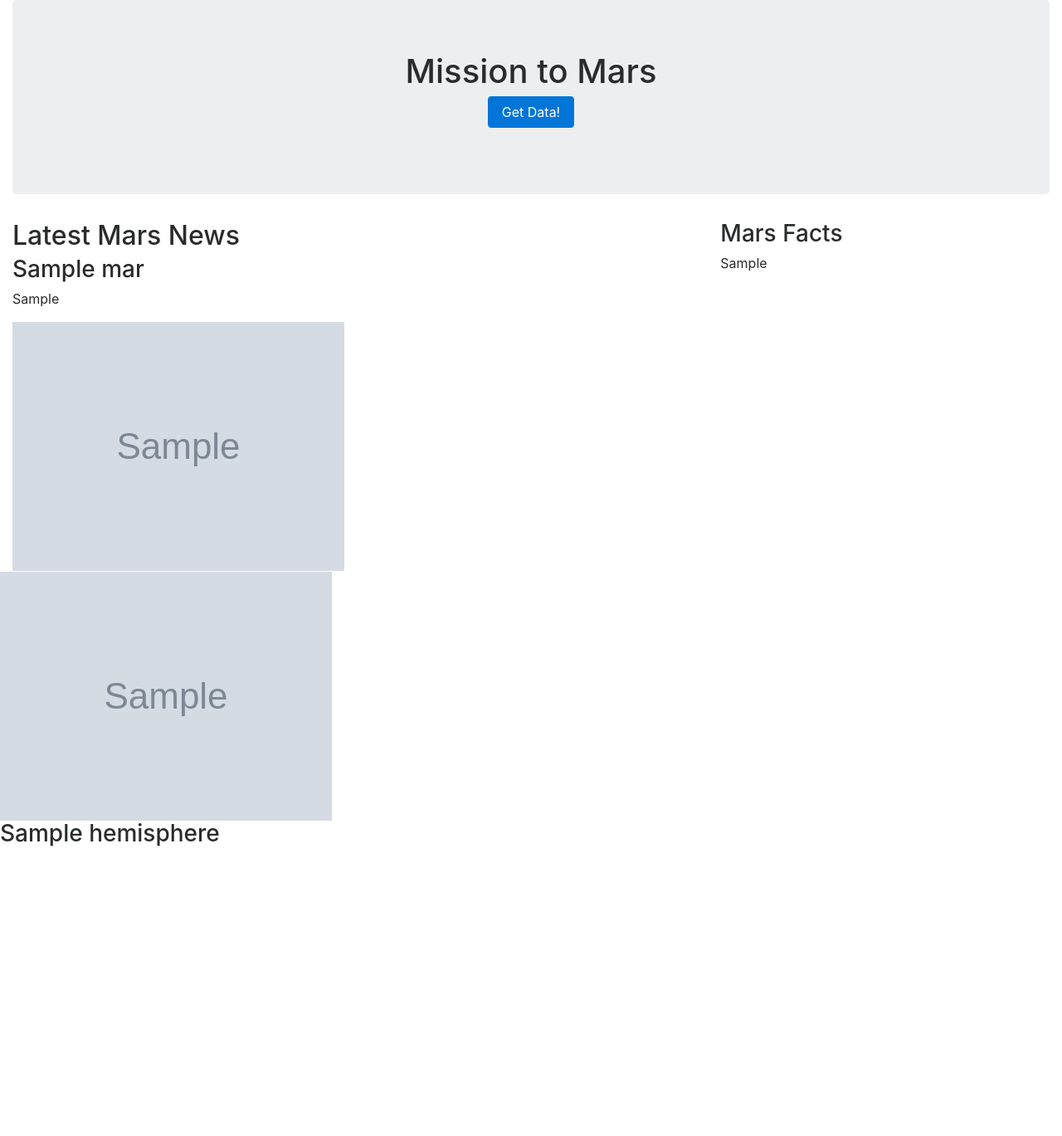
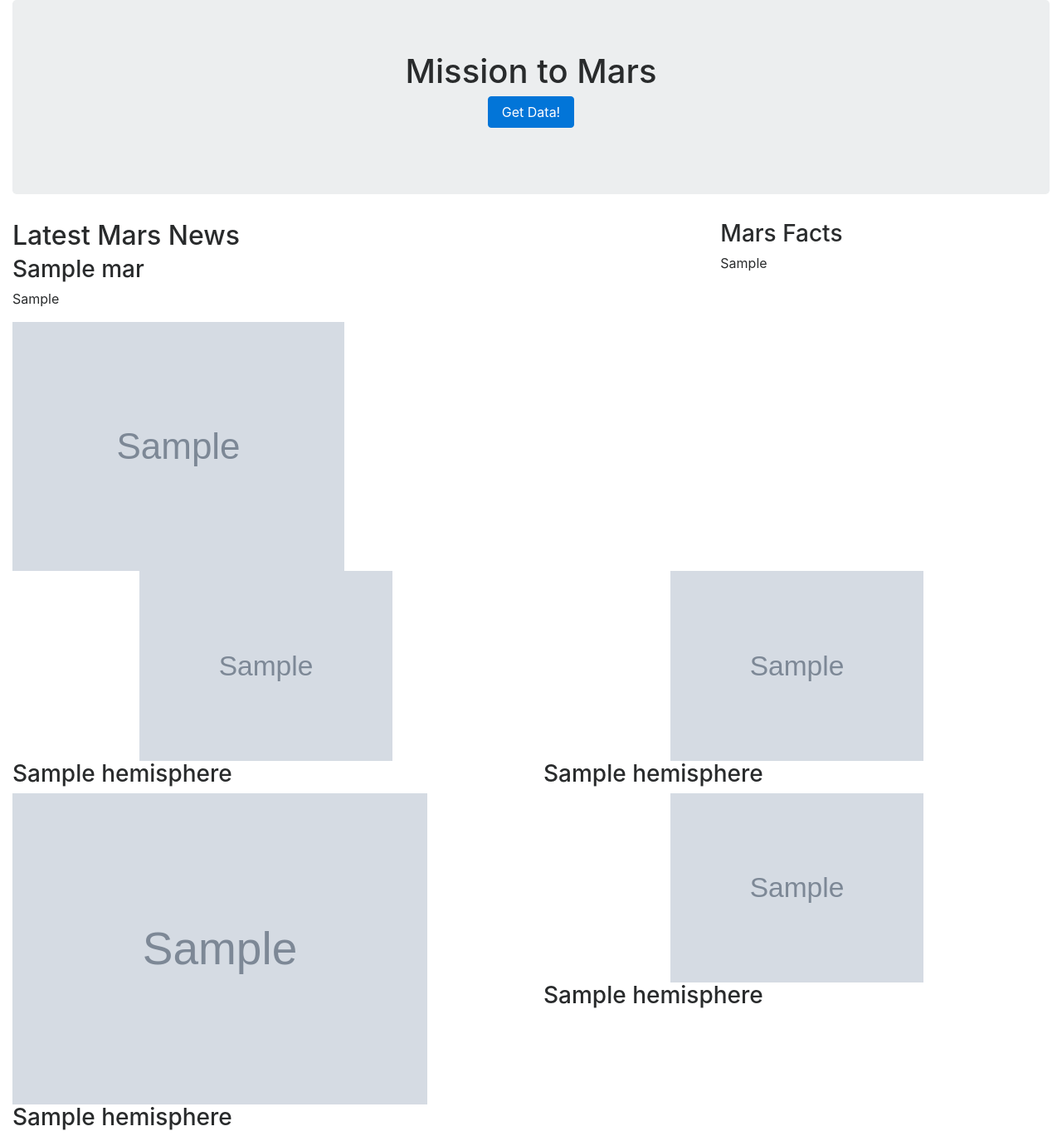
Before and after one commit to ehislope/web-scraping-challenge, a Flask app: page / in a window 1280 px wide. Shown: the whole page at 83% size. Before the commit the page ends 1020 px from the top, so only its background shows below. Run offline with Flask 2, Linux system fonts and the light colour scheme; grey boxes marked "Sample" are stand-in pictures; a database or web service that is not in the repository returns one stand-in record (values such as "Sample title"); some libraries are stand-ins or nearby versions.

Commit message:
updating files and starting read me

```diff
--- a/scrape_mars.py
+++ b/scrape_mars.py
@@ -40,7 +40,7 @@ def scrape_info():
         image_url = link.get("href")
         featured_image_url = url+image_url
 
-    mars_info["featured_image_url"]=featured_image_url
+    mars_info["featured_image"]=featured_image_url
 
     #got to spacefacts/mars to get mars facts table
     url = "https://space-facts.com/mars/"
--- a/static/css/style.css
+++ b/static/css/style.css
@@ -1 +1,11 @@
-# Empty CSS file for your own CSS
+.mySelector {
+    width: 100%;
+    height: auto;
+}
+
+.center {
+    display: block;
+    margin-left: auto;
+    margin-right: auto;
+    width: 50%;
+  }
--- a/templates/index.html
+++ b/templates/index.html
@@ -42,7 +42,7 @@
 					<p>
 						{{ mars.news_paragraph }}
 					</p>
-					<img src="{{ mars.featured_image_url }}" alt="JPL Featured Image"/>
+					<img src={{ mars.featured_image }} alt="JPL Featured Image"/>
 				</div>
 				<div class="col-md-4">
 					<h3>Mars Facts</h3>
@@ -52,23 +52,26 @@
 				</div>
 			</div>
 			<div class="row">
-				<div class="col-md-12">
+				<div class="col-md-6">
+					<img src={{ mars.hemispheres[0]['image_url'] }} width = 500 class="center" alt="An image of the Cerberus Hemisphere of Mars"/>
+					<h3>{{ mars.hemispheres[0]['title'] }}</h3>
+					<img src={{ mars.hemispheres[1]['image_url'] }} width = 500 class="Center"alt="An image of the Cerberus Hemisphere of Mars"/>
+					<h3>{{ mars.hemispheres[1]['title'] }}</h3>
+				</div>
+				<div class="col-md-6">
+					<img src={{ mars.hemispheres[2]['image_url'] }} width = 500 class="center" alt="An image of the Cerberus Hemisphere of Mars"/>
+					<h3>{{ mars.hemispheres[2]['title'] }}</h3>
+					<img src={{ mars.hemispheres[3]['image_url'] }} width = 500 class="center" alt="An image of the Cerberus Hemisphere of Mars"/>
+					<h3>{{ mars.hemispheres[2]['title'] }}</h3>
+				</div>
 				</div>
 			</div>
 		</div>
 	</div>
  </div>
- 	<img src={{ mars.hemispheres[0]['img_url'] }} alt="An image of the Cerberus Hemisphere of Mars"/>
- 	<h3>{{ mars.hemispheres[0]['title'] }}</h3>
+
+
 </div>
- {% for hemisphere in hemispheres %}
-				<tr>
-					<td>{{ mars.hemispheres[0] }}</td>
-					<td>{{ mars.hemispheres[1] }}</td>
-					<td>{{ mars.hemispheres[2] }}</td>
-					<td>{{ mars.hemispheres[3] }}</td>
-				</tr>
-			{% endfor %}
  		{% endif %}
   </body>
 </html>
```
Also changed, not shown: README.md, 1 other file.
